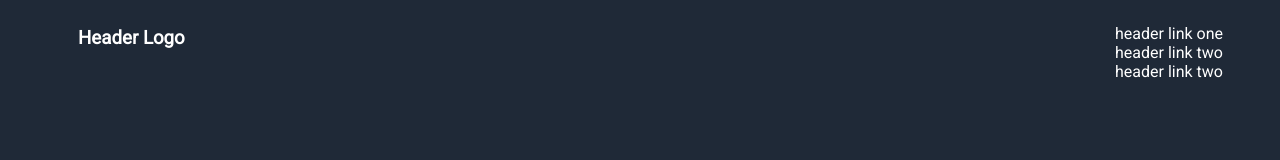
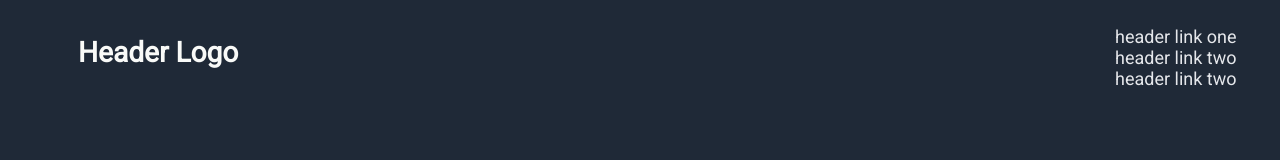
Before and after one commit to damdam00/Landing-Page, a plain HTML site: page index.html in a window 1280 px wide. Drawn offline with Linux system fonts and the light colour scheme.

Commit message:
Changed font size and color

```diff
--- a/style.css
+++ b/style.css
@@ -3,20 +3,23 @@
 }
 
 .header {
-    color: white;
+    color: #F9FAF8;
+    font-size: 24px;
     font-family: 'Roboto';
     display: flex;
 }
 
 
 .headerlogo{
-    display: inline;
+   display: inline;
    margin-left: 70px;
 }
 
 .ullist {
     display: inline;
     margin-left: 800px;
+    color: #E5E7EB;
+    font-size: 18px;
 }
 
 .headerlogo,
```
